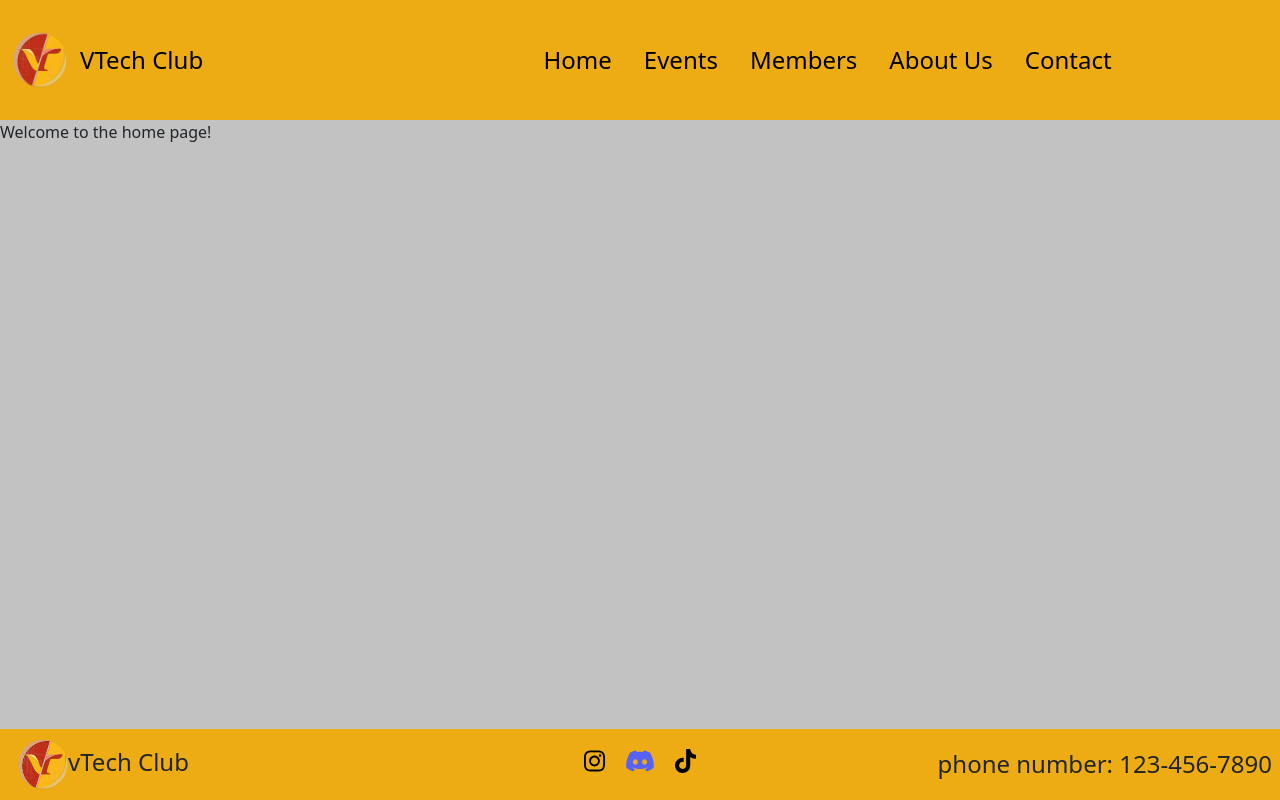
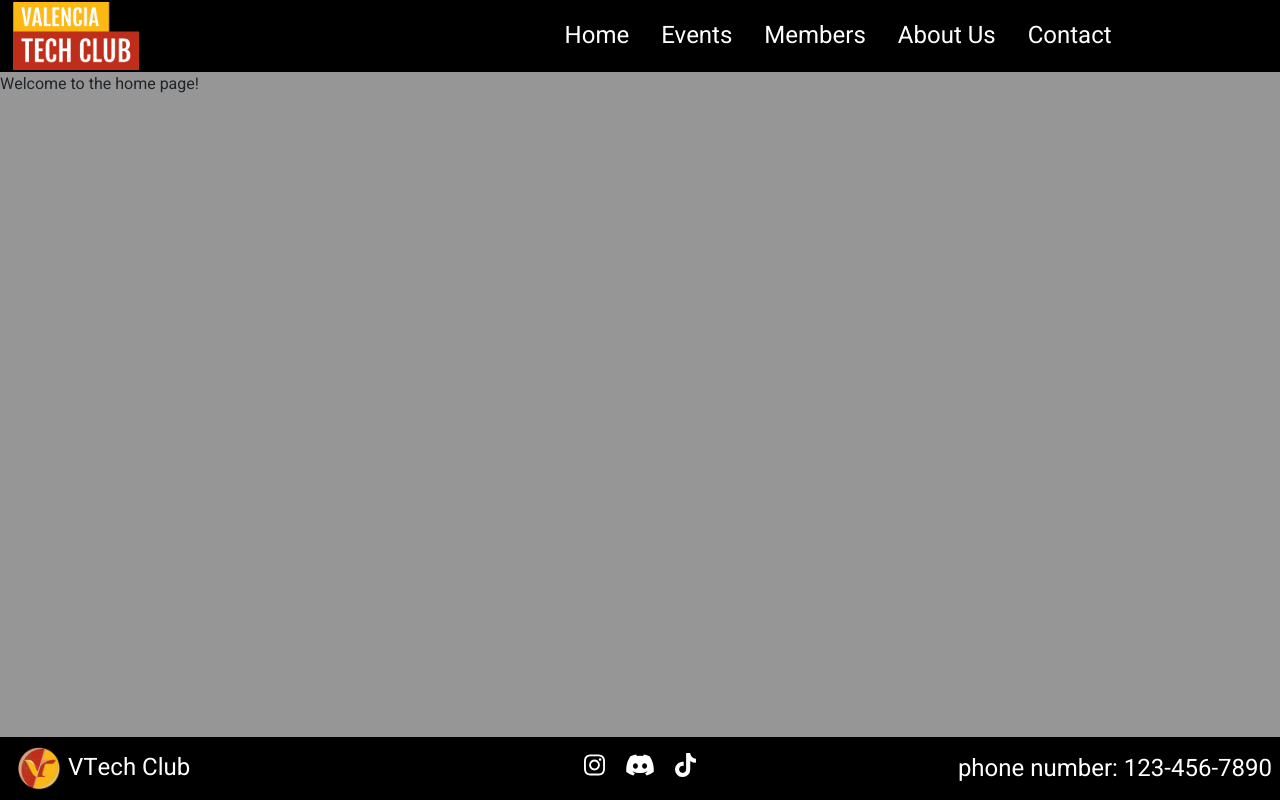
Before and after one commit to Neil925/valenciatechclub, a React (Create React App) app: page / in a window 1280 px wide. Built offline with nearby package versions, Linux system fonts and the light colour scheme.

Commit message:
dark mode I guess

```diff
--- a/_variables.scss
+++ b/_variables.scss
@@ -1,6 +1,8 @@
-$primary-bg: rgb(194, 194, 194);
-$navbar-bg: #EDAC13;
-$navbar-fc: black;
+$primary-bg: rgb(150, 150, 150);
+$navbar-bg: rgb(0, 0, 0);
+$navbar-fc: white;
 
 $logo-yellow: #fcb813;
 $logo-red: #bf2e19;
+
+$navbar-length: 9vh;
--- a/public/index.html
+++ b/public/index.html
@@ -18,7 +18,12 @@
       integrity="sha384-9ndCyUaIbzAi2FUVXJi0CjmCapSmO7SnpJef0486qhLnuZ2cdeRhO02iuK6FUUVM"
       crossorigin="anonymous"
     />
-
+    <link rel="preconnect" href="https://fonts.googleapis.com" />
+    <link rel="preconnect" href="https://fonts.gstatic.com" crossorigin />
+    <link
+      href="https://fonts.googleapis.com/css2?family=Heebo&display=swap"
+      rel="stylesheet"
+    />
     <title>Valencia Tech Club</title>
   </head>
   <body>
--- a/src/index.scss
+++ b/src/index.scss
@@ -4,4 +4,5 @@ body {
   overflow-x: hidden;
   background-color: $primary-bg;
   overflow-x: hidden;
+  font-family: 'Heebo', sans-serif;
 }
--- a/src/shared/footer/Footer.scss
+++ b/src/shared/footer/Footer.scss
@@ -10,6 +10,7 @@
   width: 100vw;
   font-size: clamp(1.5rem, 1vw, 7rem);
   padding: 0 0.5rem;
+  color: $navbar-fc;
 }
 
 .box {
@@ -23,8 +24,9 @@
   padding: 10px;
 }
 
-img {
+.vtechclub>img {
   width: 50px;
+  padding-right: .5rem;
 }
 
 // .socials{
@@ -46,19 +48,3 @@ img {
   -o-animation: fa-bounce 1s 1 linear;
   animation: fa-bounce 1.25s 1 linear;
 }
-
-// .insta {
-  // color: rgb(217,197,4);
-  // Turns out this is impossible without stupid amounts of work ¯\_(ツ)_/¯
-  // https://stackoverflow.com/questions/14633363/can-i-apply-a-gradient-along-an-svg-path
-  // background-image: linear-gradient(45deg, rgba(217, 197, 4, 1) 17%, rgba(244, 6, 20, 1) 39%, rgba(120, 55, 172, 1) 67%);
-  // background-size: 100%;
-  // -webkit-background-clip: border-box;
-  // -moz-background-clip: border-box;
-  // -webkit-text-fill-color: transparent;
-  // -moz-text-fill-color: transparent;
-// }
-
-.discord {
-  color: #5662f6;
-}
--- a/src/shared/footer/Footer.tsx
+++ b/src/shared/footer/Footer.tsx
@@ -9,20 +9,20 @@ export default function Footer() {
       <div className="box" style={{justifyContent: 'start'}}>
         <div className="vtechclub">
           <img src="./logo192.png" alt="VTechLogo" />
-          vTech Club
+          VTech Club
         </div>
       </div>
       <div className="box" >
         <div className="socials">
           {/* Please add Real Social Links Later <3 */}
           <a href="https://www.youtube.com/watch?v=z3OKd5b2Rlw" target="_blank">
-            <FontAwesomeIcon icon={['fab', 'instagram']} className="social fa-bounce-hover insta" />
+            <FontAwesomeIcon icon={['fab', 'instagram']} className="social fa-bounce-hover" />
           </a>
           <a href="https://www.discord.gg/RRkWy4fVMv" target="_blank">
-            <FontAwesomeIcon icon={['fab', 'discord']} className="social fa-bounce-hover discord" />
+            <FontAwesomeIcon icon={['fab', 'discord']} className="social fa-bounce-hover" />
           </a>
           <a href="https://www.youtube.com/watch?v=a8MZBUoQt68" target="_blank">
-            <FontAwesomeIcon icon={['fab', 'tiktok']} className="social fa-bounce-hover tiktok" />
+            <FontAwesomeIcon icon={['fab', 'tiktok']} className="social fa-bounce-hover" />
           </a>
         </div>
       </div>
--- a/src/shared/navbar/NavBar.scss
+++ b/src/shared/navbar/NavBar.scss
@@ -6,7 +6,8 @@
   justify-content: start;
   align-items: center;
   font-size: clamp(1.5rem, 1vw, 7rem);
-  height: 15vh;
+  height: $navbar-length;
+  color: $navbar-fc;
 }
 
 #navBar>nav {
@@ -53,17 +54,19 @@
   display: flex;
   justify-content: start;
   align-items: center;
+  font-size: 1.2em;
 }
 
 .nav-brand>img {
   padding: 0.5rem 0.8rem;
-  width: 80px;
+  width: 9.5rem;
   display: flexbox;
   justify-content: center;
   align-items: center;
 }
 
 #faIcon {
+  color: $navbar-fc;
   height: 85%;
 }
 
@@ -71,16 +74,12 @@
   animation: shrink .2s 1 normal, rotate .3s .2s 1 normal forwards;
 }
 
-.change-to-x:hover {
-  color: rgb(221, 0, 0);
-}
-
 @keyframes shrink {
   from {
-    transform: scale(1);
+    transform: scaleY(1)
   }
   to {
-    transform: scale(.11);
+    transform: scaleY(.11);
   }
 }
 
--- a/src/shared/navbar/NavBar.tsx
+++ b/src/shared/navbar/NavBar.tsx
@@ -26,8 +26,7 @@ export default function NavBar() {
   return (
     <div id="navBar">
       <div className='nav-brand'>
-        <img src='./logo512.png' alt='VTechLogo' />
-        VTech Club
+        <img src='./text-logo.png' alt='VTechLogo' />
       </div>
       <nav>
         <Link to='/'>Home</Link>
--- a/src/shared/navmenu/NavMenu.scss
+++ b/src/shared/navmenu/NavMenu.scss
@@ -2,18 +2,19 @@
 
 #navMenu {
   float: right;
-  height: 85vh;
+  height: calc(100vh - $navbar-length);
   background-color: $logo-yellow;
-  font-size: 1.25rem;
+  font-size: clamp(1.5rem, 1vw, 7rem);
   overflow-x: hidden;
   z-index: 1;
   transition: 1s;
   visibility: visible;
+  background-color: $navbar-bg;
 }
 
 #navMenu > nav > a {
   padding: 1rem 0;
-  color: black;
+  color: $navbar-fc;
   text-decoration: none;
 }
 
```
Also changed, not shown: public/text-logo.png (added), public/vtechclubicon.png (deleted).
